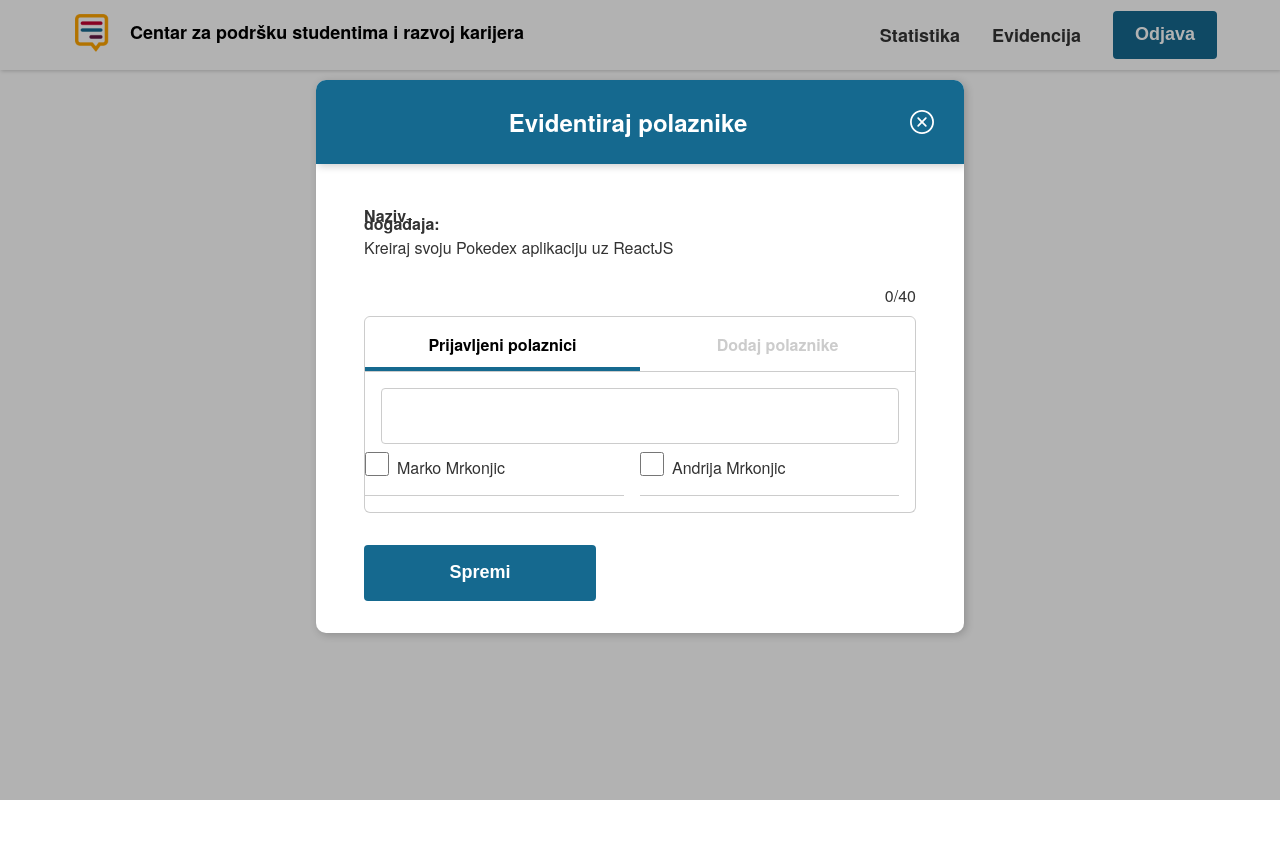
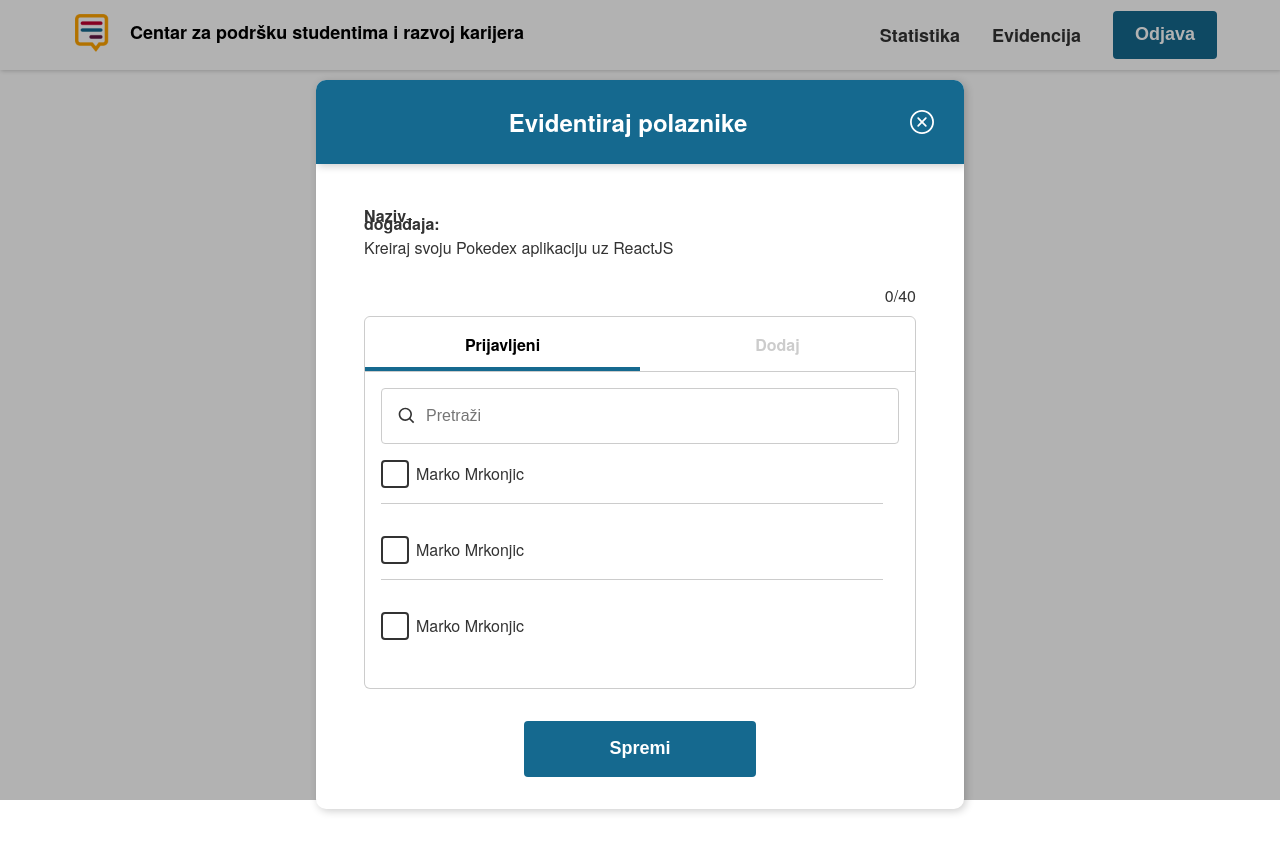
Before and after one commit to DnameZ/TeamProject, a React (Create React App) app: page / in a window 1280 px wide. Shown: the top 852 px of the page. Before the commit the page ends 800 px from the top, so only its background shows below. Built offline with nearby package versions, Linux system fonts and the light colour scheme.

Commit message:
almostDone

```diff
--- a/src/components/StudentRecord/StudentRecord.js
+++ b/src/components/StudentRecord/StudentRecord.js
@@ -1,7 +1,7 @@
 import React, { useState } from 'react';
 import Modal from '../Modal/Modal';
-import { useFormik } from 'formik';
-import * as Yup from 'yup';
+
+import SearchBar from '../SearchBar/SearchBar';
 
 import {
   EventInfo,
@@ -14,24 +14,23 @@ import {
   Heading,
   StudentBody,
   StudentData,
-  InputCheckBox,
-  StudentInput,
-  StudentInfo,
-  ButtonWrapper,
   Form,
   FormRow,
   InputLabel,
+  ButtonWrapper,
 } from './StudentRecordStyle';
 
 import {
   Input,
+  CheckboxOptionLabel,
+  InputCheckbox,
   PrimaryButton,
   SecondaryButton,
 } from '../../lib/styles/generalStyles';
 
 const StudentRecord = () => {
-  const Prijavljeni = 'Prijavljeni polaznici';
-  const Dodaj = 'Dodaj polaznike';
+  const Prijavljeni = 'Prijavljeni';
+  const Dodaj = 'Dodaj';
   const [isRecord, setIsRecord] = useState(Prijavljeni);
 
   const ToggleRecord = (Record) => {
@@ -66,11 +65,13 @@ const StudentRecord = () => {
         </StudentHead>
         {isRecord === Prijavljeni ? <SignedIn /> : <AddStudent />}
       </StudentTable>
+      <ButtonWrapper>
         {isRecord === Prijavljeni ? (
           <PrimaryButton type={'modal/card'} text={'Spremi'} />
         ) : (
           <SecondaryButton type={'modal/card'} text={'Dodaj'} />
         )}
+      </ButtonWrapper>
     </Modal>
   );
 };
@@ -97,23 +98,36 @@ const AddStudent = () => {
 };
 
 const SignedIn = () => {
+  const Korisnici = [
+    {
+      imeIprezime: 'Marko Mrkonjic',
+      email: 'markomrki45@hotmail.com',
+    },
+    {
+      imeIprezime: 'Marko Mrkonjic',
+      email: 'markomrki45@hotmail.com',
+    },
+    {
+      imeIprezime: 'Marko Mrkonjic',
+      email: 'markomrki45@hotmail.com',
+    },
+  ];
   return (
     <>
       <StudentBody>
         <StudentRow>
-          <StudentInput>
-            <Input />
-          </StudentInput>
+          <SearchBar />
         </StudentRow>
         <StudentRow>
-          <StudentData>
-            <InputCheckBox type="checkbox" />
-            <StudentInfo>Marko Mrkonjic</StudentInfo>
+          {Korisnici.map((korisnik, index) => (
+            <StudentData key={index}>
+              <InputCheckbox id={index} type="checkbox" />
+              <CheckboxOptionLabel htmlFor={index}>
+                {' '}
+                {korisnik.imeIprezime}
+              </CheckboxOptionLabel>
             </StudentData>
-          <StudentData>
-            <InputCheckBox type="checkbox" />
-            <StudentInfo>Andrija Mrkonjic</StudentInfo>
-          </StudentData>
+          ))}
         </StudentRow>
       </StudentBody>
     </>
--- a/src/components/StudentRecord/StudentRecordStyle.js
+++ b/src/components/StudentRecord/StudentRecordStyle.js
@@ -59,7 +59,6 @@ export const StudentInput = styled.div`
   margin-bottom: 24px;
   height: 56px;
   padding: 16px;
-  padding-bottom: 16px;
 
   @media screen and (${breakpoints.tablet}) {
     width: 580px;
@@ -73,6 +72,7 @@ export const StudentInput = styled.div`
 
 export const StudentRow = styled.div`
   display: flex;
+  flex-direction: column;
   width: 100%;
   justify-content: space-between;
 `;
@@ -123,6 +123,7 @@ export const StudentBody = styled.div`
   width: 100%;
   border: ${tableBorderNormal};
   border-top: none;
+  padding: 16px;
   border-collapse: collapse;
   border-radius: 0px 0px 6px 6px;
 `;
@@ -130,32 +131,20 @@ export const StudentBody = styled.div`
 export const StudentData = styled.div`
   display: flex;
   flex-direction: row;
-  border: ${tableBorderNormal};
-  border-top: none;
-  border-right: none;
-  border-left: none;
+  border-bottom: ${tableBorderNormal};
   flex-wrap: wrap;
   justify-content: flex-start;
   align-items: flex-start;
   margin-bottom: 16px;
-  width: 200px;
+  padding: 16px 0 0;
+
+  &:last-child {
+    border: none;
+  }
 
   @media screen and (${breakpoints.tablet}) {
-    width: 526px;
     margin-right: 16px;
   }
-
-  @media screen and (${breakpoints.desktop}) {
-    width: 506px;
-    margin-right: 16px;
-  }
-`;
-
-export const InputCheckBox = styled.input`
-  margin-bottom: 16px;
-  align-self: flex-start;
-  width: 24px;
-  height: 24px;
 `;
 
 export const StudentInfo = styled.p`
@@ -165,8 +154,8 @@ export const StudentInfo = styled.p`
 `;
 
 export const ButtonWrapper = styled.div`
-  width: 10%;
-  height: 40%;
+  display: flex;
+  justify-content: center;
 `;
 
 export const Form = styled.div`
```
Lines whose indentation alone changed are shown as unchanged.
